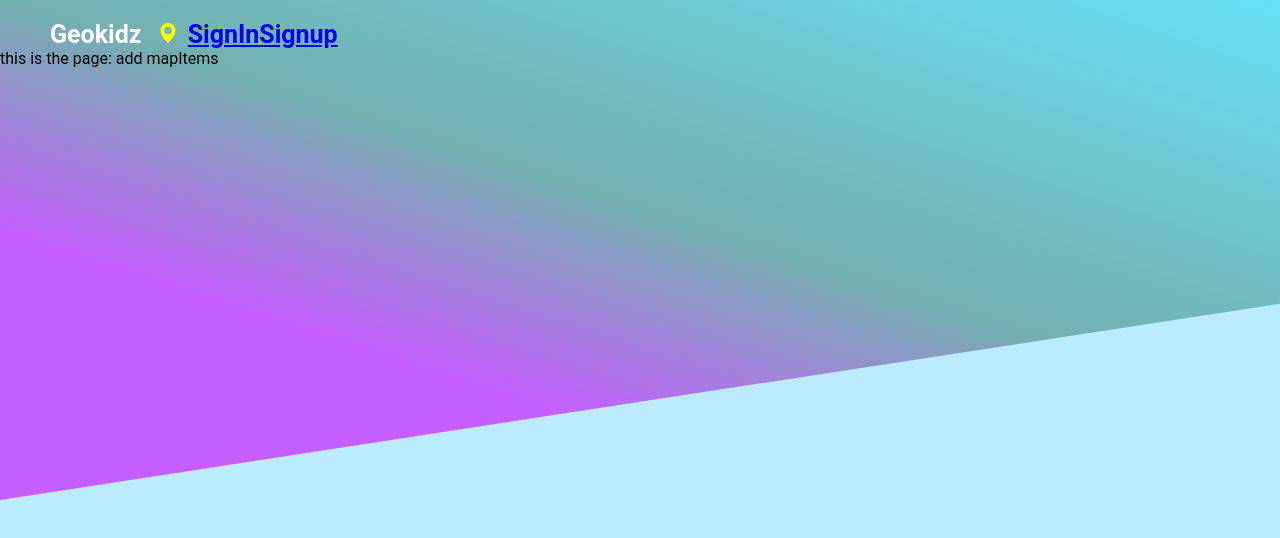
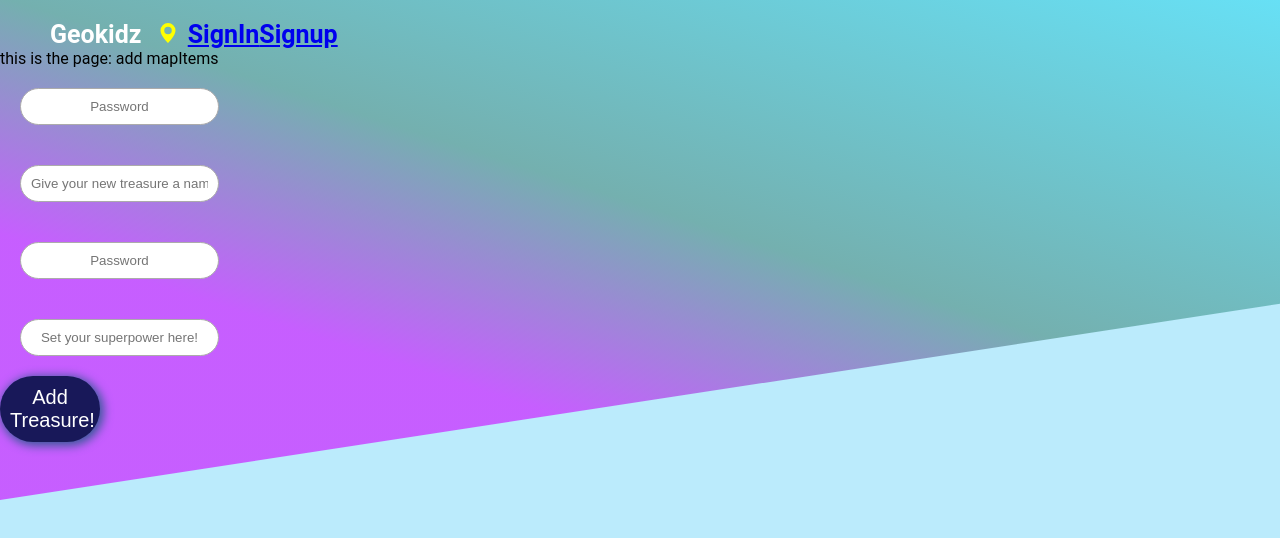
Before and after one commit to sn0wb1rd/GeoKidz-client, a React (Create React App) app: page /map/additem in a window 1280 px wide. Shown: the top 538 px of the page. Built offline with nearby package versions, Linux system fonts and the light colour scheme; no server answers.

Commit message:
finished the handle logout and redirect afterwards

```diff
--- a/src/App.js
+++ b/src/App.js
@@ -84,10 +84,11 @@ function App(props) {
       .post(`${config.API_URL}/api/logout`, {}, {withCredentials: true})
       .then((response) => {
         setLoggedInUser(null)
-        console.log('logout post loggeinUser: ', response)
-
+        console.log('logout post loggedinUser: ', response)
+        history.push('/map')
       })
-      .catch(() => {
+      .catch((err) => {
+        console.log('error while logging out', err)
 
       })
   }
--- a/src/components/AddMapItem.js
+++ b/src/components/AddMapItem.js
@@ -1,10 +1,8 @@
 import React from "react";
 
 const AddMapItem = (props) => {
-  console.log('in mapdetails Props: --', props)
+  console.log('in addmapitem  Props: --', props.match.user)
   // const {user} = props
-  console.log(props.user)
-
 
 
 
@@ -12,6 +10,22 @@ const AddMapItem = (props) => {
     <div>
 
        this is the page: add mapItems
+       <form>
+            <div className="form-group">
+                <input name="password" type="password" className="register-input" id="InputPassword" placeholder="Password" />
+            </div>
+            <div className="form-group">
+                <input name="itemname" type="text" className="register-input" id="ItemName" placeholder="Give your new treasure a name!"/>
+            </div>
+            <div className="form-group">
+                <input name="password" type="password" className="register-input" id="InputPassword" placeholder="Password" />
+            </div>
+            <div className="form-group">
+                <input name="superpower" type="text" className="register-input" id="InputSuperpower" placeholder="Set your superpower here!" />
+            </div>
+            <button type="submit" className="btn centered-btn">Add Treasure!</button>
+        </form>
+
 
      </div>
   );
--- a/src/components/MapDetails.js
+++ b/src/components/MapDetails.js
@@ -2,11 +2,9 @@ import React from "react";
 import { Link } from 'react-router-dom';
 
 const MyDetails = (props) => {
-  console.log('in mapdetails Props: --', props)
+  console.log('in mapdetails Props: --', props.user)
   // const {user} = props
-  console.log(props.user)
-
-
+  // console.log(props.user)
 
 
   return (
```
Also changed, not shown: 1 other file (tests, documents, lock files or other folders).
